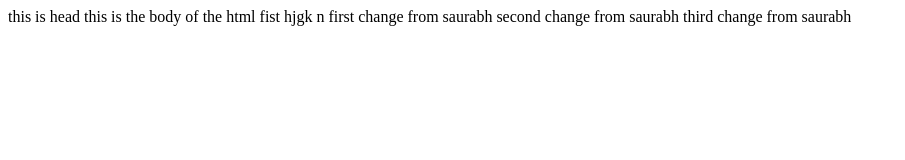
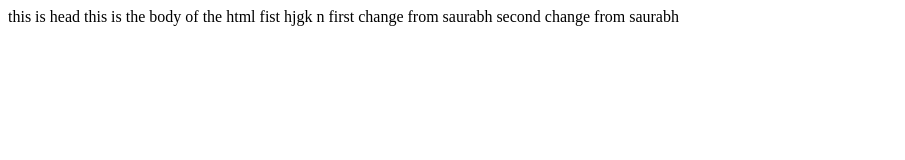
Before and after one commit to rahulvawio/ghb, a plain HTML site: page index.html in a window 1280 px wide. Shown: the whole page, without its empty margins (0-905 px from the left). Drawn offline with Linux system fonts and the light colour scheme.

Commit message:
Update index.html

```diff
--- a/index.html
+++ b/index.html
@@ -12,7 +12,7 @@
     fist hjgk n
     first change from saurabh
     second change from saurabh
-    third change from saurabh
+
   </body>
 
 </html
```
